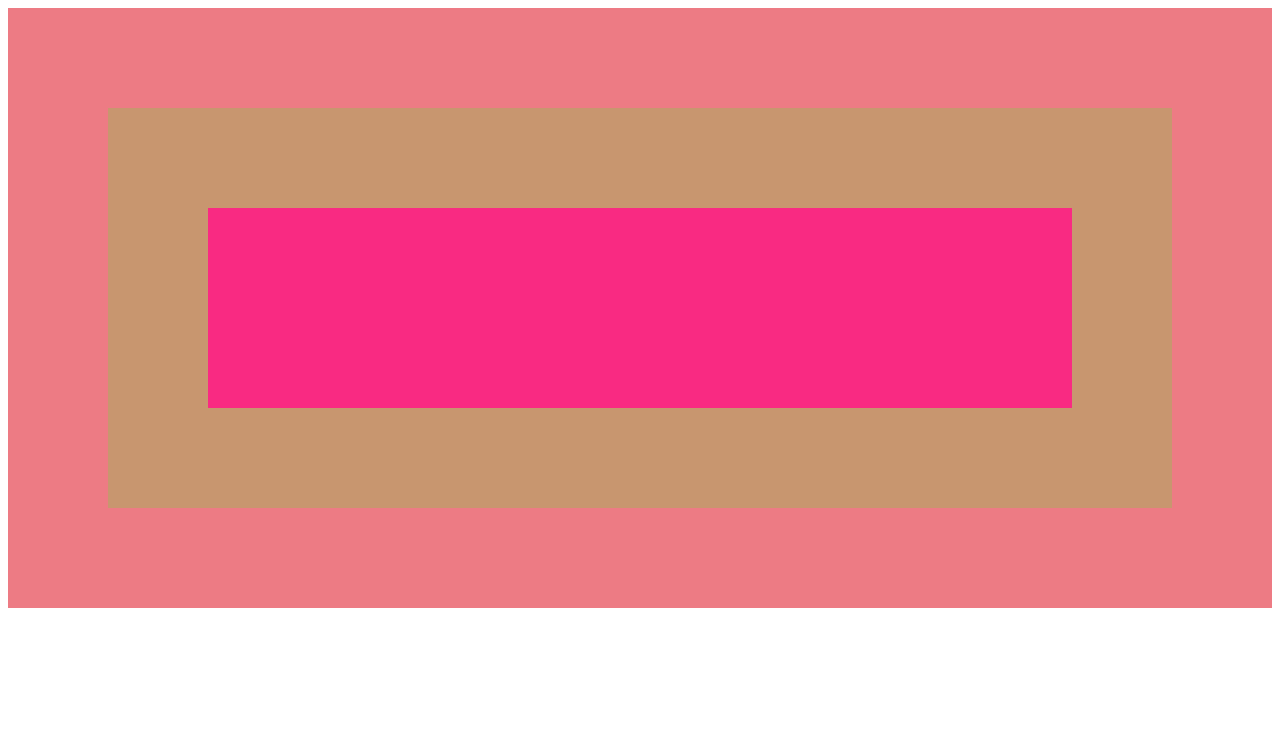
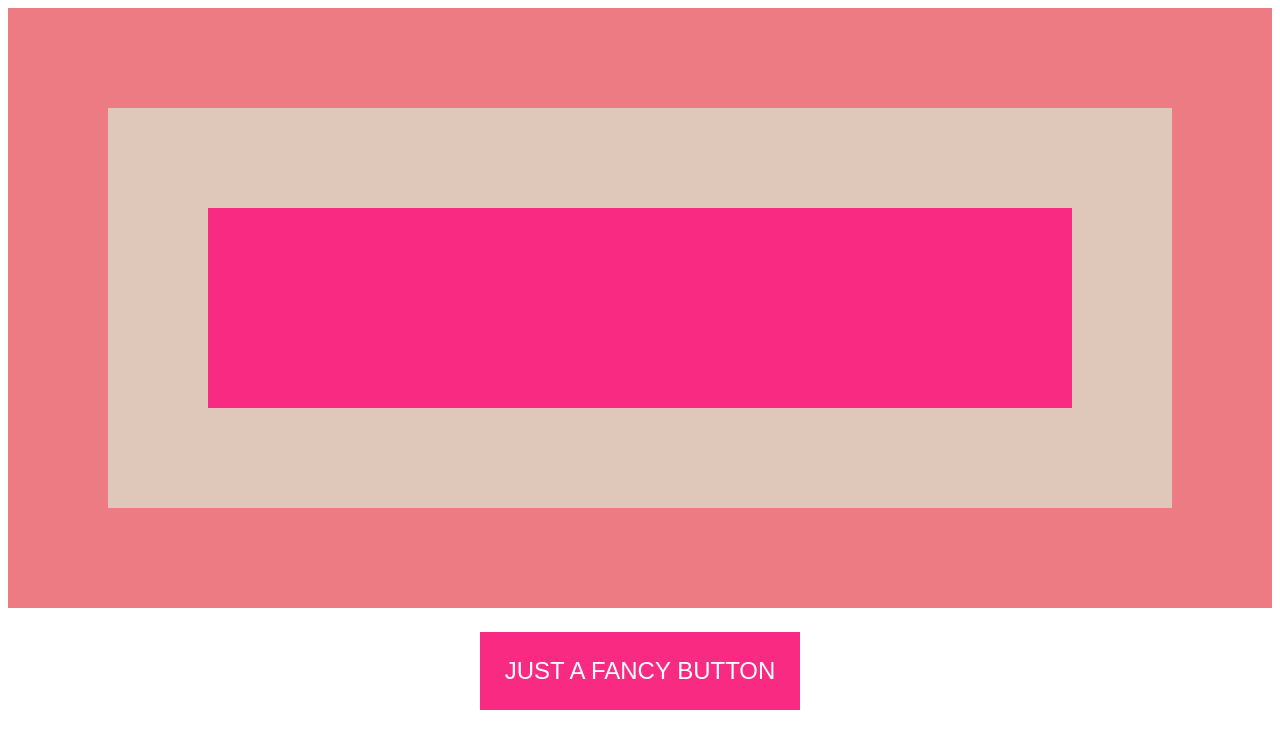
Before and after one commit to Shivelle/JS30Challenge, a plain HTML site: page 25-eventCapture/index.html in a window 1280 px wide. Drawn offline with Linux system fonts and the light colour scheme.

Commit message:
adjust styling | add script

```diff
--- a/25-eventCapture/index.html
+++ b/25-eventCapture/index.html
@@ -14,6 +14,8 @@
     </div><!-- .two -->
   </div><!-- .one -->
 
+  <button>Just a fancy button</button>
+
 <script src="script.js"></script>
 </body>
 </html>
--- a/25-eventCapture/script.js
+++ b/25-eventCapture/script.js
@@ -0,0 +1,19 @@
+  const divs = document.querySelectorAll('div'),
+      button = document.querySelector('button');
+
+  function logText(e) {
+    console.log(this.classList.value);
+    // e.stopPropagation(); // stop bubbling!
+    // console.log(this);
+  }
+
+  divs.forEach(div => div.addEventListener('click', logText, {
+    capture: false,
+    once: true
+  }));
+
+  button.addEventListener('click', () => {
+    console.log('first time: button clicked');
+  }, {
+    once: true
+  });
--- a/25-eventCapture/style.css
+++ b/25-eventCapture/style.css
@@ -1,4 +1,5 @@
   html {
+    text-align: center;
     box-sizing: border-box;
   }
 
@@ -16,9 +17,26 @@
   }
 
   .two {
-    background: #C8966F;
+    background: #DFC8B9;
   }
 
   .three {
     background: #F92A82;
   }
+
+  button {
+    margin: 1em auto;
+    background: #F92A82;
+    padding: 1em;
+    color: #fff;
+    border: 1px solid #F92A82;
+    font-size: 1.5em;
+    text-transform: uppercase;
+    transition: all .3s ease-in-out;
+  }
+
+  button:hover {
+    cursor: pointer;
+    background: #fff;
+    color: #F92A82;
+  }
```
